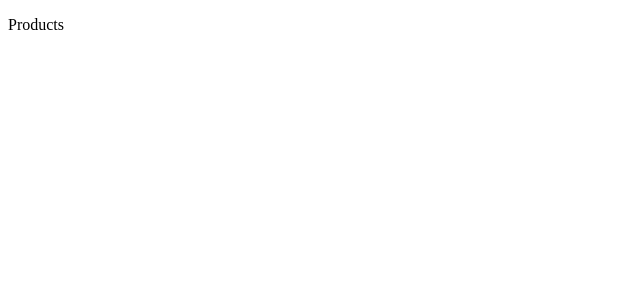
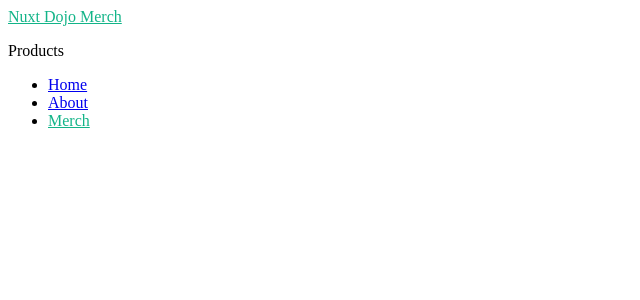
Before and after one commit to truongprohk2502/clothes-app, a Nuxt app: page /products in a window 1280 px wide. Shown: the top 300 px of the page, without its empty margins (0-640 px from the left). Built offline with nearby package versions, Linux system fonts and the light colour scheme.

Commit message:
Add layouts

```diff
--- /dev/null
+++ b/layouts/default.vue
@@ -0,0 +1,23 @@
+<template>
+  <div>
+    <header>
+      <nav>
+        <NuxtLink to="/">Nuxt Dojo</NuxtLink>
+        <ul>
+          <li><NuxtLink to="/">Home</NuxtLink></li>
+          <li><NuxtLink to="/about">About</NuxtLink></li>
+          <li><NuxtLink to="/products">Merch</NuxtLink></li>
+        </ul>
+      </nav>
+    </header>
+    <div>
+      <slot />
+    </div>
+  </div>
+</template>
+
+<style scoped>
+.router-link-exact-active {
+  color: #12b488;
+}
+</style>
--- /dev/null
+++ b/layouts/products.vue
@@ -0,0 +1,25 @@
+<template>
+  <div>
+    <header>
+      <nav>
+        <NuxtLink to="/products">Nuxt Dojo Merch</NuxtLink>
+      </nav>
+    </header>
+    <div>
+      <slot />
+    </div>
+    <footer>
+      <ul>
+        <li><NuxtLink to="/">Home</NuxtLink></li>
+        <li><NuxtLink to="/about">About</NuxtLink></li>
+        <li><NuxtLink to="/products">Merch</NuxtLink></li>
+      </ul>
+    </footer>
+  </div>
+</template>
+
+<style scoped>
+.router-link-exact-active {
+  color: #12b488;
+}
+</style>
--- a/pages/index.vue
+++ b/pages/index.vue
@@ -1,16 +1,5 @@
 <template>
   <div>
-    <header>
-      <nav>
-        <NuxtLink to="/">Nuxt Dojo</NuxtLink>
-        <ul>
-          <li><NuxtLink to="/">Home</NuxtLink></li>
-          <li><NuxtLink to="/about">About</NuxtLink></li>
-          <li><NuxtLink to="/products">Merch</NuxtLink></li>
-        </ul>
-        <a href="/about">normal link -- about page</a>
-      </nav>
-    </header>
     <h2>Home</h2>
     <p>
       Lorem ipsum dolor sit amet consectetur adipisicing elit. In perspiciatis
--- a/pages/products/[id].vue
+++ b/pages/products/[id].vue
@@ -2,6 +2,10 @@
 const {
   params: { id },
 } = useRoute();
+
+definePageMeta({
+  layout: "products",
+});
 </script>
 
 <template>
--- a/pages/products/index.vue
+++ b/pages/products/index.vue
@@ -1,3 +1,9 @@
+<script setup lang="ts">
+definePageMeta({
+  layout: "products",
+});
+</script>
+
 <template>
   <div>
     <p>Products</p>
```
